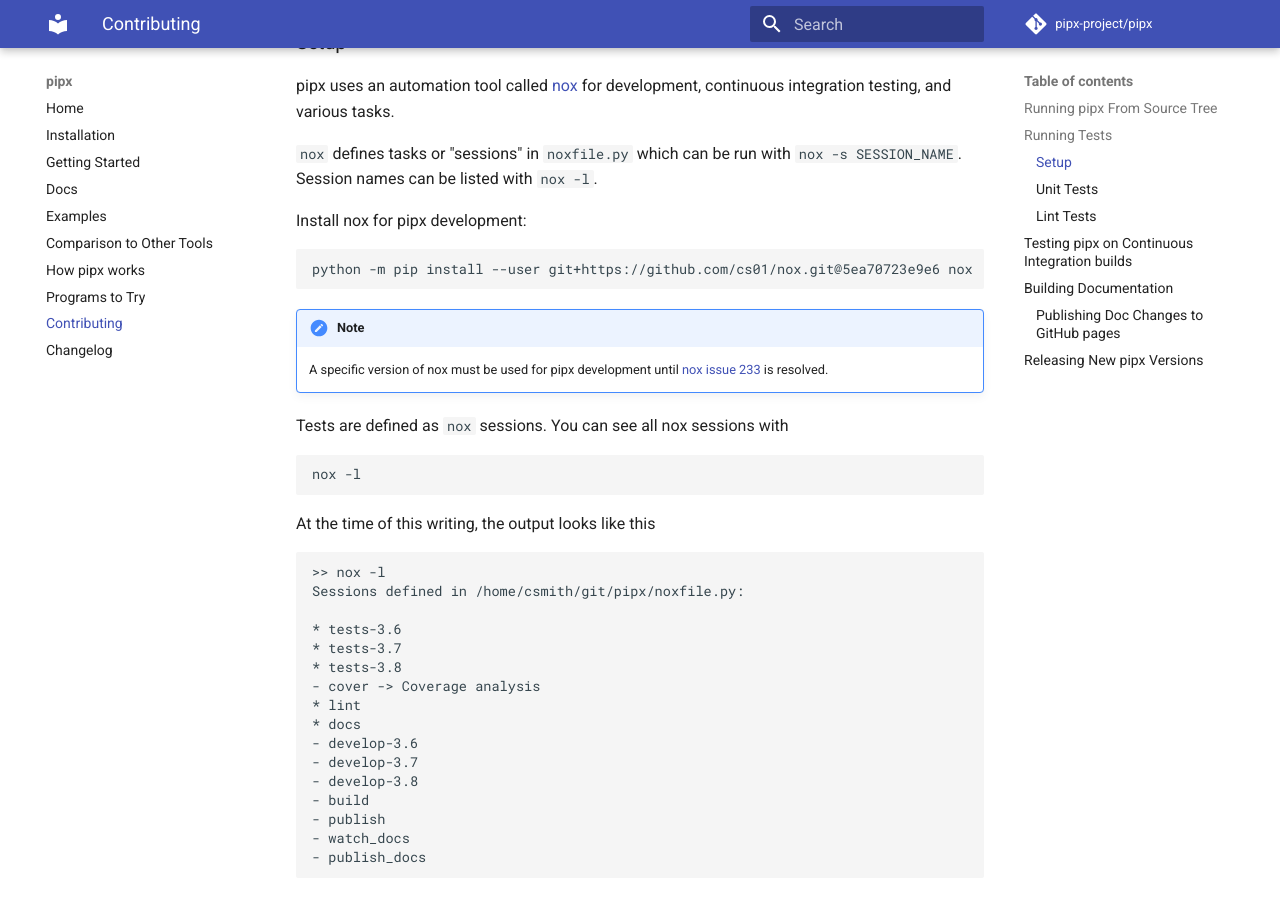
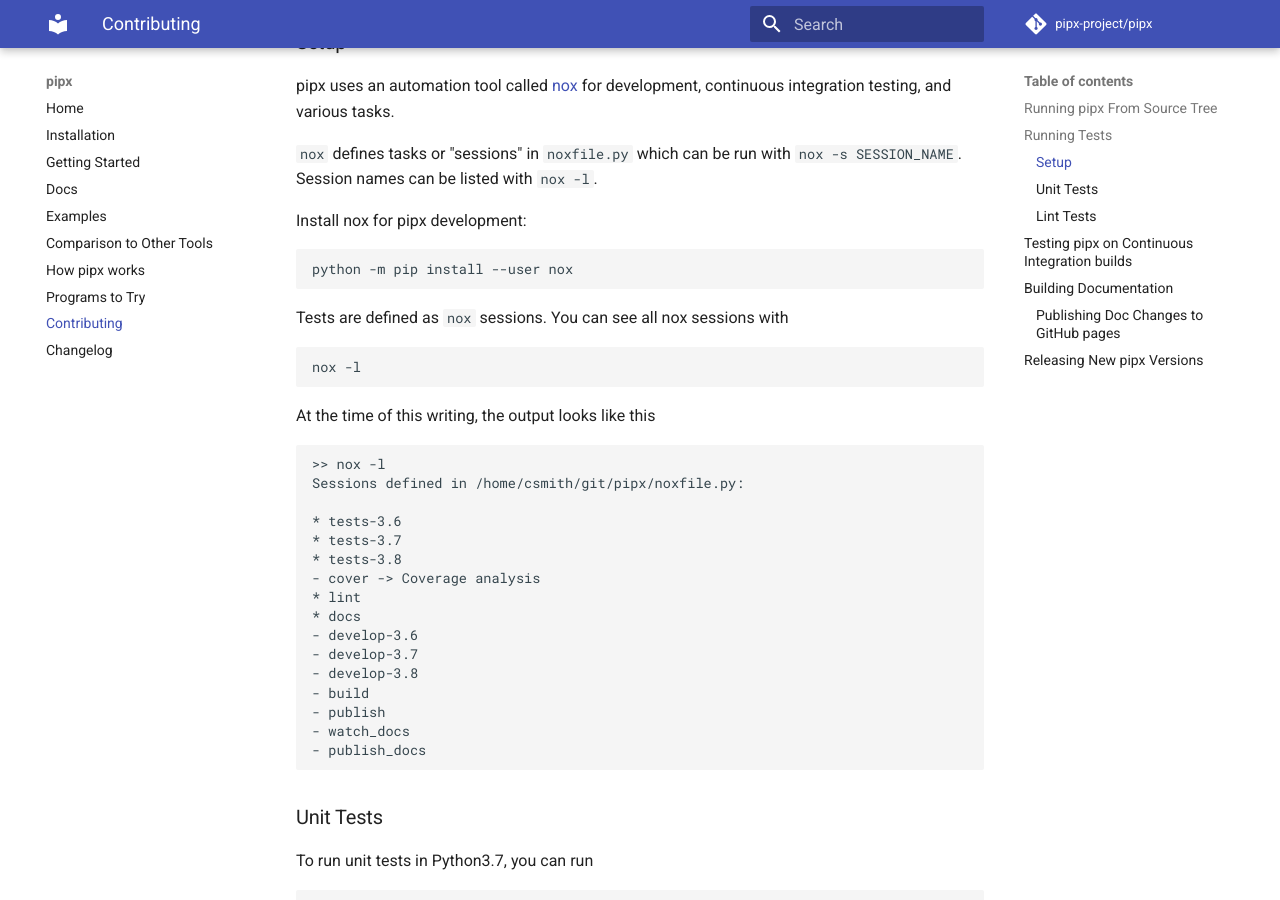
Before and after one commit to pypa/pipx, an MkDocs documentation site: the page built from docs/contributing.md, in a window 1280 px wide and 900 px high, scrolled down 467 px. Built offline with MkDocs 1.6.1 and Material for MkDocs 9.7.7, drawn with Linux system fonts in a browser that asks for light colours; comment, search, counter and statistics services are not loaded.

Commit message:
Update contributing doc.

````diff
--- a/docs/contributing.md
+++ b/docs/contributing.md
@@ -16,11 +16,8 @@
 
 Install nox for pipx development:
 ```
-python -m pip install --user git+https://github.com/cs01/nox.git@5ea70723e9e6 nox
+python -m pip install --user nox
 ```
-
-!!! note
-    A specific version of nox must be used for pipx development until [nox issue 233](https://github.com/theacodes/nox/issues/233) is resolved.
 
 Tests are defined as `nox` sessions. You can see all nox sessions with
 ```
````
